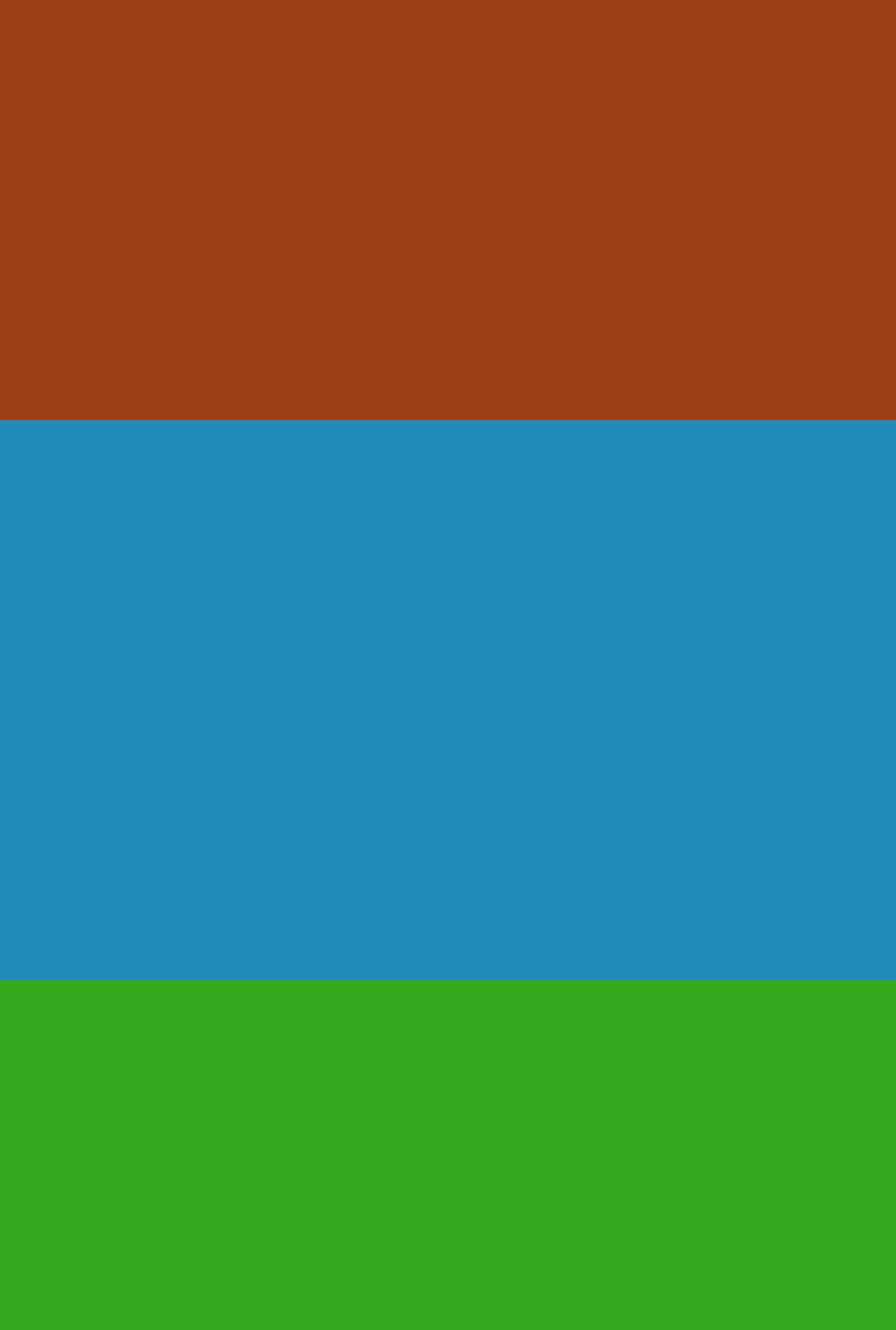
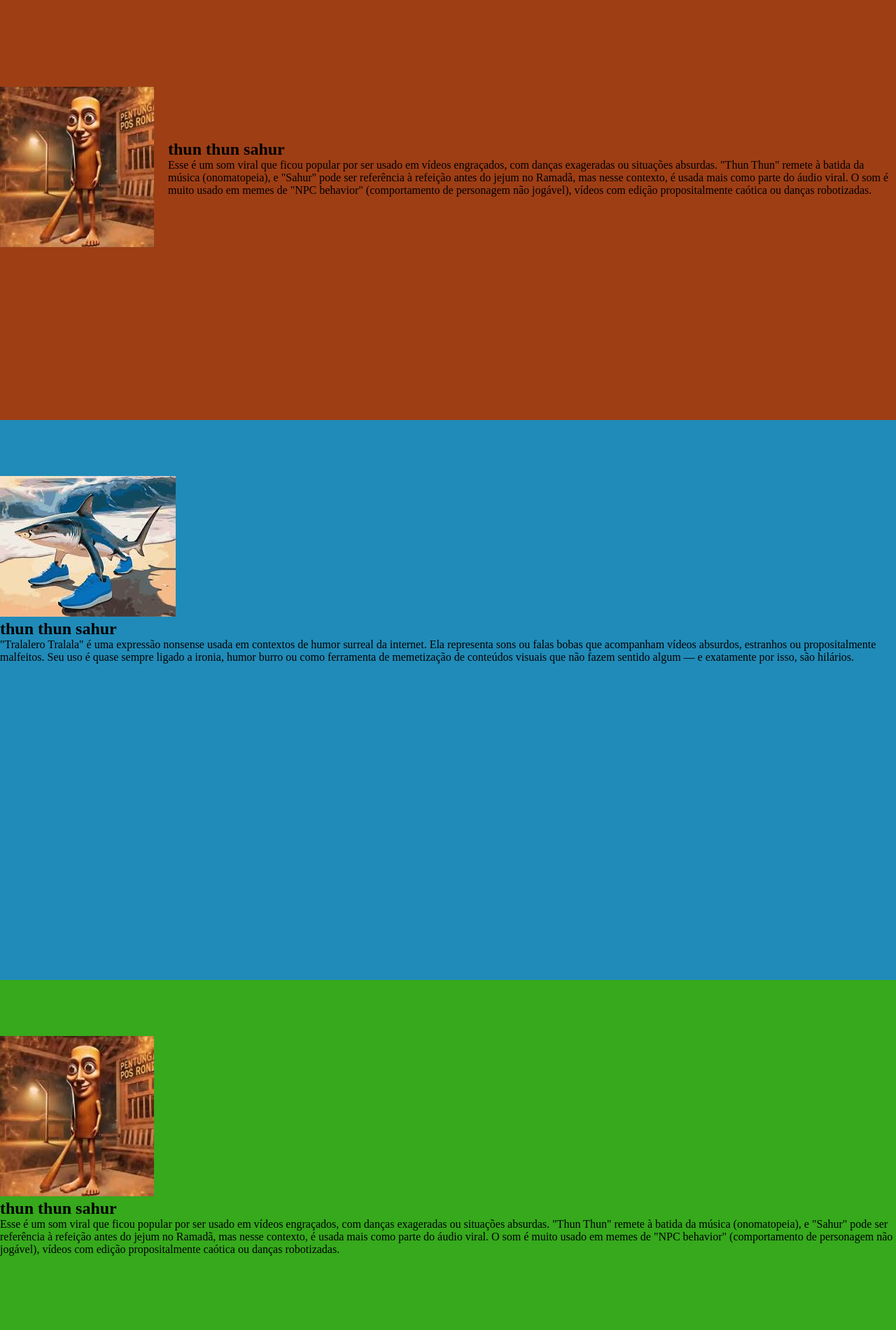
Before and after one commit to HenriqueBXz/sala07-tds, a plain HTML site: page landingPage/index.html in a window 1280 px wide. Shown: the part 200-2100 px from the top of the page at 70% size. Drawn offline with Linux system fonts and the light colour scheme.

Commit message:
Add files via upload

```diff
--- a/landingPage/index.html
+++ b/landingPage/index.html
@@ -1,12 +1,15 @@
 <!DOCTYPE html>
 <html lang="en">
+
 <head>
     <meta charset="UTF-8">
     <meta name="viewport" content="width=device-width, initial-scale=1.0">
     <title>brainrot</title>
     <link rel="stylesheet" href="style.css">
-    <link rel="stylesheet" href="https://cdnjs.cloudflare.com/ajax/libs/font-awesome/6.7.2/css/all.min.css" crossorigin="anonymous">
+    <link rel="stylesheet" href="https://cdnjs.cloudflare.com/ajax/libs/font-awesome/6.7.2/css/all.min.css"
+        crossorigin="anonymous">
 </head>
+
 <body>
     <nav>
         <a href="#s1">🌳🏏<p>thun thun sahur</p></a>
@@ -15,10 +18,61 @@
         <a href="#s4">🐊✈<p>bombardino crocodilo</p></a>
     </nav>
     <main>
-        <section id="s1"></section>
-        <section id="s2"></section>
-        <section id="s3"></section>
-        <section id="s4"></section>
+        <section id="s1">
+            <div class="wrap-img">
+                <img src="./images/thun thun.jfif" alt="imagem exemplo">
+            </div>
+            <div class="wrap-img">
+                <h2>thun thun sahur</h2>
+                <p>Esse é um som viral que ficou popular por ser usado em vídeos engraçados, com danças exageradas ou
+                    situações absurdas. "Thun Thun" remete à batida da música (onomatopeia), e "Sahur" pode ser
+                    referência à refeição antes do jejum no Ramadã, mas nesse contexto, é usada mais como parte do áudio
+                    viral.
+                    O som é muito usado em memes de "NPC behavior" (comportamento de personagem não jogável), vídeos com
+                    edição propositalmente caótica ou danças robotizadas.</p>
+            </div>
+        </section>
+        <section id="s2">
+            <div class="wrap-img">
+                <img src="./images/tralalero.jfif" alt="imagem exemplo">
+            </div>
+            <div class="wrap-img">
+                <h2>thun thun sahur</h2>
+                <p>"Tralalero Tralala" é uma expressão nonsense usada em contextos de humor surreal da internet. Ela
+                    representa sons ou falas bobas que acompanham vídeos absurdos, estranhos ou propositalmente
+                    malfeitos. Seu uso é quase sempre ligado a ironia, humor burro ou como ferramenta de memetização de
+                    conteúdos visuais que não fazem sentido algum — e exatamente por isso, são hilários.</p>
+            </div>
+        </section>
+        <section id="s3">
+            <div class="wrap-img">
+                <img src="./images/thun thun.jfif" alt="imagem exemplo">
+            </div>
+            <div class="wrap-img">
+                <h2>thun thun sahur</h2>
+                <p>Esse é um som viral que ficou popular por ser usado em vídeos engraçados, com danças exageradas ou
+                    situações absurdas. "Thun Thun" remete à batida da música (onomatopeia), e "Sahur" pode ser
+                    referência à refeição antes do jejum no Ramadã, mas nesse contexto, é usada mais como parte do áudio
+                    viral.
+                    O som é muito usado em memes de "NPC behavior" (comportamento de personagem não jogável), vídeos com
+                    edição propositalmente caótica ou danças robotizadas.</p>
+            </div>
+        </section>
+        <section id="s4">
+            <div class="wrap-img">
+                <img src="./images/thun thun.jfif" alt="imagem exemplo">
+            </div>
+            <div class="wrap-img">
+                <h2>thun thun sahur</h2>
+                <p>Esse é um som viral que ficou popular por ser usado em vídeos engraçados, com danças exageradas ou
+                    situações absurdas. "Thun Thun" remete à batida da música (onomatopeia), e "Sahur" pode ser
+                    referência à refeição antes do jejum no Ramadã, mas nesse contexto, é usada mais como parte do áudio
+                    viral.
+                    O som é muito usado em memes de "NPC behavior" (comportamento de personagem não jogável), vídeos com
+                    edição propositalmente caótica ou danças robotizadas.</p>
+            </div>
+        </section>
     </main>
 </body>
+
 </html>
--- a/landingPage/style.css
+++ b/landingPage/style.css
@@ -1,10 +1,11 @@
-*{
+* {
     padding: 0;
     margin: 0;
     box-sizing: border-box;
     scroll-behavior: smooth;
 }
-nav{
+
+nav {
     position: fixed;
     top: 0;
     width: 100%;
@@ -14,9 +15,10 @@ nav{
     gap: 20px;
     background-color: white;
     height: 80px;
+    box-shadow: rgba(0, 0, 0, 0.25) 0px 54px 55px, rgba(0, 0, 0, 0.12) 0px -12px 30px, rgba(0, 0, 0, 0.12) 0px 4px 6px, rgba(0, 0, 0, 0.17) 0px 12px 13px, rgba(0, 0, 0, 0.09) 0px -3px 5px;
 }
 
-nav a{
+nav a {
     display: flex;
     align-items: center;
     justify-content: center;
@@ -25,29 +27,33 @@ nav a{
     gap: 5px;
 }
 
-nav a:hover{
+nav a:hover {
     opacity: 1;
 }
 
-#s1{
+#s1 {
     min-height: 100vh;
     padding-top: 80px;
     background-color: rgb(158, 62, 21);
+    display: flex;
+    align-items: center;
+    justify-content: center;
+    gap: 20px;
 }
 
-#s2{
+#s2 {
     min-height: 100vh;
     padding-top: 80px;
     background-color: rgb(32, 139, 184);
 }
 
-#s3{
+#s3 {
     min-height: 100vh;
     padding-top: 80px;
     background-color: rgb(54, 169, 28);
 }
 
-#s4{
+#s4 {
     min-height: 100vh;
     padding-top: 80px;
     background-color: rgb(67, 84, 67);
```
Also changed, not shown: landingPage/images/thun thun.jfif (added), landingPage/images/tralalero.jfif (added).
